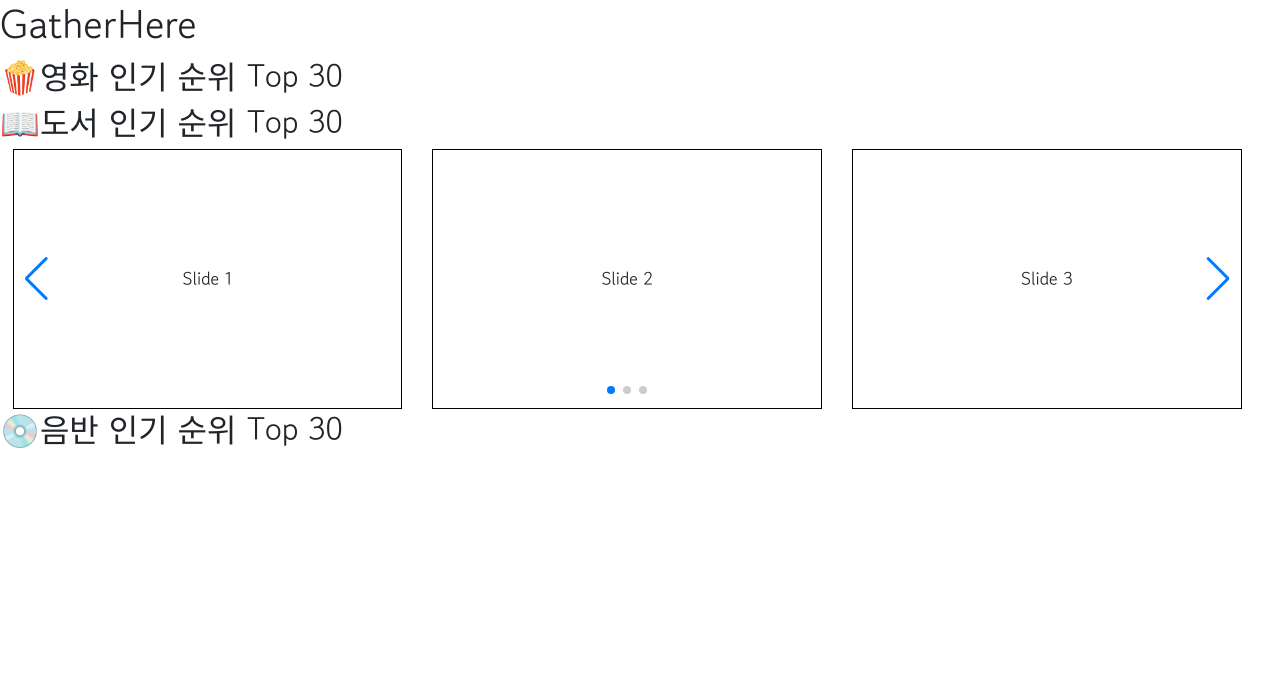
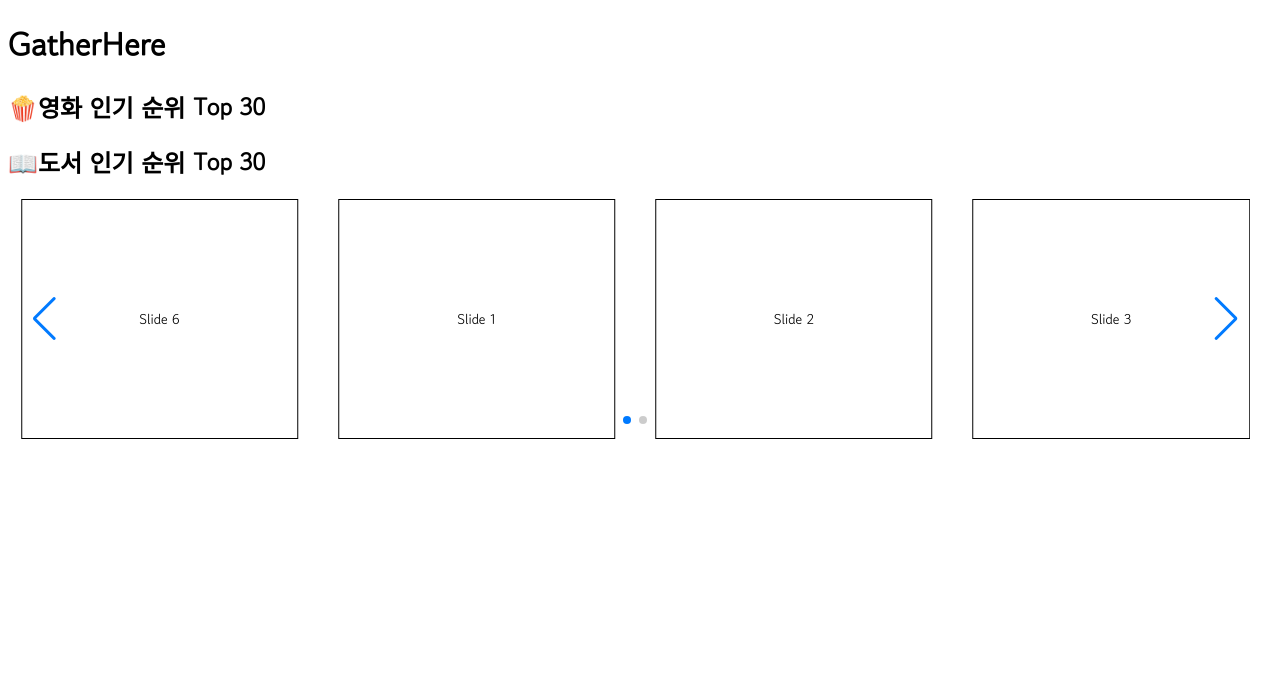
Before and after one commit to cchloe0927/GatherHere, a Flask app: template templates/index.html in a window 1280 px wide. Shown: the top 679 px of the page. Before the commit the page ends 448 px from the top, so only its background shows below. Run offline with Flask 2, Linux system fonts and the light colour scheme; the template is opened without the code that fills it, so the values that code supplies are empty; some libraries are stand-ins or nearby versions.

Commit message:
update carousel and db connection

```diff
--- a/static/main.css
+++ b/static/main.css
@@ -14,12 +14,14 @@ body {
 /* 슬라이더 */
 .swiper {
   width: 96vw;
-  height: 260px;
+  height: 30vh;
 }
 
 .swiper-slide {
+  width: 80%;
+  height: 100%;
   text-align: center;
-  font-size: 18px;
+  font-size: 14px;
   background: #fff;
   border: 1px solid #000;
 
@@ -36,6 +38,7 @@ body {
   -ms-flex-align: center;
   -webkit-align-items: center;
   align-items: center;
+  flex-direction: column;
 }
 
 .swiper-slide img {
--- a/static/main.js
+++ b/static/main.js
@@ -0,0 +1,86 @@
+$(document).ready(function () {
+  show_movie()
+  show_book()
+  show_album()
+})
+
+function show_movie() {
+  $.ajax({
+    type: "GET",
+    url: "/movie",
+    data: {},
+    success: function (response) {
+      let rows = response['show_movie']
+      for (let i = 0; i < rows.length; i++) {
+        let title = rows[i].title
+        let direction = rows[i].direction
+        let star = rows[i].star
+        let id = rows[i].id
+        let image = rows[i].image
+        let temp_html = `<div class="swiper-slide" onclick="location.href='detail?type=movie&id=${id}'">
+        <img src="${image}" alt="${title}">
+        <div>
+        <div>
+          <h4>${title}</h4>
+          <p>${direction}<br>${star}</p>
+        </div>
+        </div>`
+        $('#swipeMovie').append(temp_html)
+      }
+    }
+  })
+}
+
+function show_book() {
+  $.ajax({
+    type: "GET",
+    url: "/book",
+    data: {},
+    success: function (response) {
+      let rows = response['show_book']
+      for (let i = 0; i < rows.length; i++) {
+        let title = rows[i].title
+        let author = rows[i].author
+        let star = rows[i].star
+        let id = rows[i].id
+        let image = rows[i].image
+        let temp_html = `<div class="swiper-slide" onclick="location.href='detail?type=book&id=${id}'">
+        <img src="${image}" alt="${title}">
+        <div>
+        <div>
+          <h4>${title}</h4>
+          <p>${author}<br>${star}</p>
+        </div>
+        </div>`
+        $('#swipeBook').append(temp_html)
+      }
+    }
+  })
+}
+
+function show_album() {
+  $.ajax({
+    type: "GET",
+    url: "/album",
+    data: {},
+    success: function (response) {
+      let rows = response['show_album']
+      for (let i = 0; i < rows.length; i++) {
+        let title = rows[i].title
+        let artist = rows[i].artist
+        let star = rows[i].star
+        let id = rows[i].id
+        let image = rows[i].image
+        let temp_html = `<div class="swiper-slide mine" onclick="location.href='detail?type=album&id=${id}'">
+        <img src="${image}" alt="${title}">
+        <div>
+        <div>
+          <h4>${title}</h4>
+          <p>${artist}<br>${star}</p>
+        </div>
+        </div>`
+        $('#swipeAlbum').append(temp_html)
+      }
+    }
+  })
+}
--- a/templates/index.html
+++ b/templates/index.html
@@ -9,48 +9,18 @@
   <link rel="stylesheet" href="../static/main.css">
   <!-- 폰트 -->
   <link href="https://fonts.googleapis.com/css2?family=Gowun+Dodum&display=swap" rel="stylesheet">
-  <!-- 슬라이더 -->
-  <link rel="stylesheet" href="https://cdn.jsdelivr.net/npm/swiper/swiper-bundle.min.css">
-  <!-- Bootstrap -->
-  <link rel="stylesheet" href="https://cdnjs.cloudflare.com/ajax/libs/bootstrap/5.2.2/css/bootstrap.min.css">
   <!-- Jquery -->
   <script src="https://cdnjs.cloudflare.com/ajax/libs/jquery/3.6.1/jquery.min.js"></script>
-  <script>
-    $(document).ready(function () {
-      show_content();
-    });
+  <!-- Link Swiper's CSS -->
+  <link rel="stylesheet" href="https://cdn.jsdelivr.net/npm/swiper/swiper-bundle.min.css" />
 
-    function show_content() {
-      $.ajax({
-        type: "GET",
-        url: "/test",
-        data: {},
-        success: function (response) {
-          let rows = response['book']
-          for (let i = 0; i < rows.length; i++) {
-            let title = rows[i]['title']
-            let star = rows[i]['star']
-            let summary = rows[i]['summary']
-            let temp_html = `<div class="card" style="width: 18rem;">
-  <img src="#" class="card-img-top" alt="${title}">
-  <div class="card-body">
-    <h5 class="card-title">${title}</h5>
-    <p class="card-text">${summary}</p>
-  </div>
-</div>`
-            $('.swiper-slide').append(temp_html)
-          }
-        }
-      })
-    }
-  </script>
 </head>
+
+<body>
   <h1>GatherHere</h1>
+  <!-- Swiper -->
   <h2>🍿영화 인기 순위 Top 30</h2>
   <h2>📖도서 인기 순위 Top 30</h2>
-
-<body>
-  <!-- Swiper -->
   <div class="swiper mySwiper">
     <div class="swiper-wrapper">
       <div class="swiper-slide">Slide 1</div>
@@ -59,25 +29,48 @@
       <div class="swiper-slide">Slide 4</div>
       <div class="swiper-slide">Slide 5</div>
       <div class="swiper-slide">Slide 6</div>
-      <div class="swiper-slide">Slide 7</div>
-      <div class="swiper-slide">Slide 8</div>
-      <div class="swiper-slide">Slide 9</div>
+    </div>
+    <div class="swiper-button-next"></div>
+    <div class="swiper-button-prev"></div>
+    <div class="swiper-pagination"></div>
+    <h2>💿음반 인기 순위 Top 30</h2>
+    <div class="swiper mySwiper">
+      <div class="swiper-wrapper" id="swipeAlbum">
       </div>
       <div class="swiper-button-next"></div>
       <div class="swiper-button-prev"></div>
       <div class="swiper-pagination"></div>
     </div>
-  <h2>💿음반 인기 순위 Top 30</h2>
 
     <!-- main JS -->
     <script src="../static/main.js"></script>
+    <!-- Bootstrap -->
+    <script src="https://cdnjs.cloudflare.com/ajax/libs/bootstrap/5.2.2/js/bootstrap.min.js"></script>
     <!-- Swiper JS -->
     <script src="https://cdn.jsdelivr.net/npm/swiper/swiper-bundle.min.js"></script>
-  <!-- Initialize Swiper -->
     <script>
+      // Initialize Swiper
       let swiper = new Swiper(".mySwiper", {
         slidesPerView: 3,
         spaceBetween: 30,
+        // Responsive breakpoints
+        breakpoints: {
+          // when window width is >= 320px
+          320: {
+            slidesPerView: 2,
+            spaceBetween: 30
+          },
+          // when window width is >= 480px
+          480: {
+            slidesPerView: 3,
+            spaceBetween: 30
+          },
+          // when window width is >= 640px
+          640: {
+            slidesPerView: 4,
+            spaceBetween: 40
+          }
+        },
         slidesPerGroup: 3,
         loop: true,
         loopFillGroupWithBlank: true,
@@ -89,10 +82,9 @@
           nextEl: ".swiper-button-next",
           prevEl: ".swiper-button-prev",
         },
-    });
+      }
+      )
     </script>
-  <!-- Bootstrap -->
-  <script src="https://cdnjs.cloudflare.com/ajax/libs/bootstrap/5.2.2/js/bootstrap.min.js"></script>
 </body>
 
 </html>
```
Lines whose indentation alone changed are shown as unchanged.
